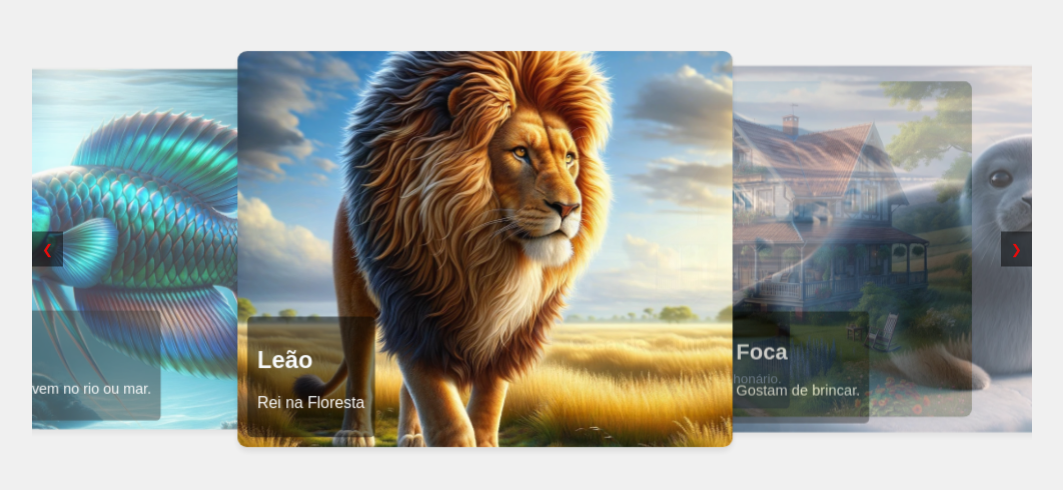
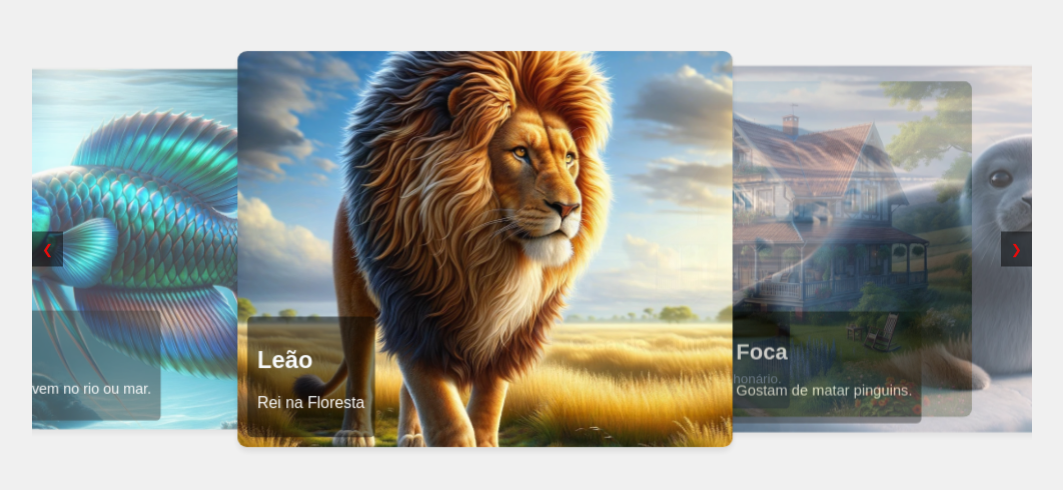
Before and after one commit to ArthurSouzaS/Aula06_ColaborandoEmProjetosCompartilhados, a plain HTML site: page index.html in a window 1280 px wide. Shown: the part 190-680 px from the top of the page, without its empty margins (108-1171 px from the left). Drawn offline with Linux system fonts and the light colour scheme.

Commit message:
:bug: feat: Realizei a troca de informações focais

```diff
--- a/index.html
+++ b/index.html
@@ -27,7 +27,7 @@
                 </a>
                 <div class="info">
                     <h2>Foca</h2>
-                    <p>Gostam de brincar.</p>
+                    <p>Gostam de matar pinguins.</p>
                 </div>
             </div>
 
```
